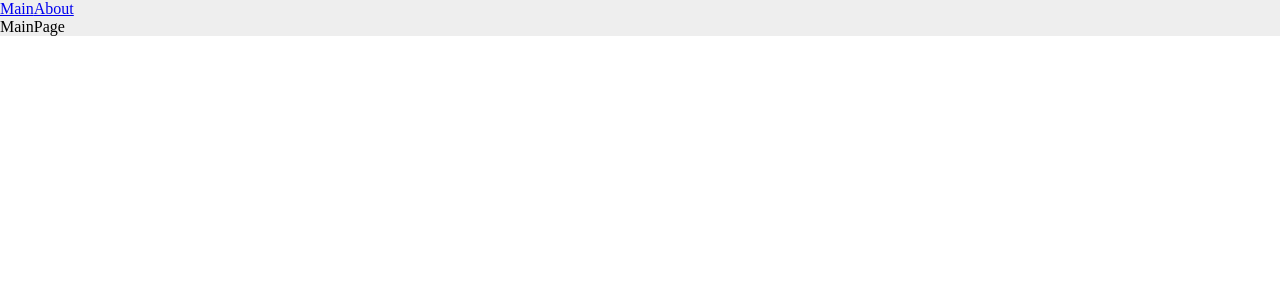
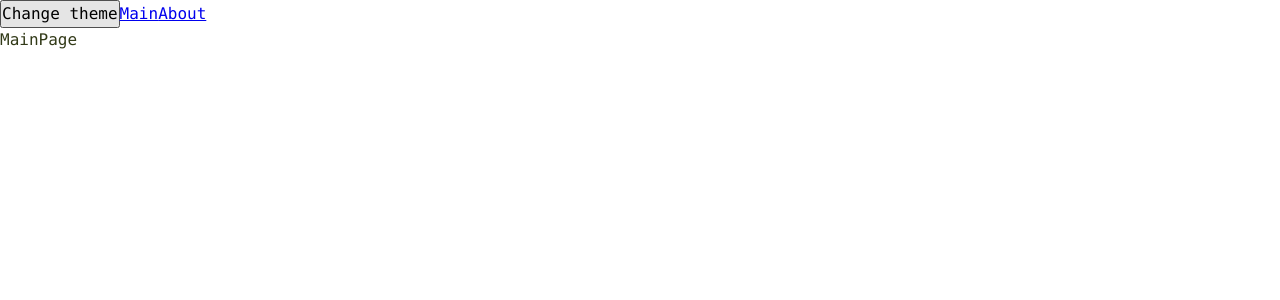
Before and after one commit to ns-mamaev/advanced-react, a React app: page / in a window 1280 px wide. Shown: the top 300 px of the page. Built offline with nearby package versions, Linux system fonts and the light colour scheme.

Commit message:
feat: theme toggler

```diff
--- a/src/components/App.tsx
+++ b/src/App.tsx
@@ -1,12 +1,16 @@
 import { Suspense } from 'react';
 import { Route, Routes, Link } from 'react-router-dom';
-import { AboutPageAsync } from '../pages/AboutPage/AboutPage.async';
-import { MainPageAsync } from '../pages/MainPage/MainPage.async';
-import './index.scss';
+import { AboutPageAsync } from './pages/AboutPage/AboutPage.async';
+import { MainPageAsync } from './pages/MainPage/MainPage.async';
+import './styles/index.scss';
+import { useTheme } from './theme/useTheme';
 
 function App() {
+  const { theme, toggleTheme } = useTheme();
+
   return (
-    <div className="app">
+    <div className={`app ${theme}`}>
+      <button onClick={toggleTheme}>Change theme</button>
       <Link to={'/'}>Main</Link>
       <Link to={'/about'}>About</Link>
       <Suspense fallback={<div>Loading...</div>}>
--- a/src/components/index.scss
+++ /dev/null
@@ -1,8 +0,0 @@
-* {
-  margin: 0;
-  padding: 0;
-}
-
-.app {
-  background-color: #eee;
-}
--- a/src/index.tsx
+++ b/src/index.tsx
@@ -1,7 +1,8 @@
 import { SomeFn } from './test';
 import { createRoot } from 'react-dom/client';
-import App from './components/App';
+import App from './App';
 import { BrowserRouter } from 'react-router-dom';
+import ThemeProvider from './theme/themeProvider';
 
 SomeFn(123);
 
@@ -9,6 +10,8 @@
 
 root.render(
   <BrowserRouter>
-    <App />
+    <ThemeProvider>
+      <App />
+    </ThemeProvider>
   </BrowserRouter>,
 );
--- /dev/null
+++ b/src/styles/index.scss
@@ -0,0 +1,14 @@
+@import './reset.scss';
+@import './variables/global.scss';
+@import './themes/dark.scss';
+@import './themes/light.scss';
+
+.app {
+  background-color: #eee;
+  font: var(--font-m);
+
+  background: var(--bg-color);
+  color: var(--primary-color);
+
+  min-height: 100vh;
+}
--- /dev/null
+++ b/src/styles/reset.scss
@@ -0,0 +1,13 @@
+* {
+  margin: 0;
+  padding: 0;
+  box-sizing: border-box;
+}
+
+input,
+button,
+textarea,
+select {
+  margin: 0;
+  font: inherit;
+}
--- /dev/null
+++ b/src/styles/themes/dark.scss
@@ -0,0 +1,6 @@
+.app.dark {
+  --bg-color: rgb(46, 46, 46);
+
+  --primary-color: #fdfdfd;
+  --secondary-color: #bada55;
+}
--- /dev/null
+++ b/src/styles/themes/light.scss
@@ -0,0 +1,6 @@
+.app.light {
+  --bgcolor: #dddddd;
+
+  --primary-color: #323a18;
+  --secondary-color: #657a1f;
+}
--- /dev/null
+++ b/src/styles/variables/global.scss
@@ -0,0 +1,9 @@
+:root {
+  --font-family-main: Consolas, sans-serif;
+  --font-size-m: 16px;
+  --font-line-m: 24px;
+  --font-m: var(--font-size-m) / var(--font-line-m) var(--font-family-main);
+  --font-size-l: 24px;
+  --font-line-l: 32px;
+  --font-l: var(--font-size-l) / var(--font-line-l) var(--font-family-main);
+}
--- /dev/null
+++ b/src/theme/themeContext.ts
@@ -0,0 +1,15 @@
+import { createContext } from 'react';
+
+export enum Theme {
+  LIGHT = 'light',
+  DARK = 'dark',
+}
+
+export interface ThemeContextProps {
+  theme?: Theme;
+  setTheme?: (theme: Theme) => void;
+}
+
+export const ThemeContext = createContext<ThemeContextProps>({});
+
+export const LOCAL_STORAGE_THEME_KEY = 'theme';
--- /dev/null
+++ b/src/theme/themeProvider.tsx
@@ -0,0 +1,20 @@
+import { PropsWithChildren, useMemo, useState } from 'react';
+import { LOCAL_STORAGE_THEME_KEY, Theme, ThemeContext } from './themeContext';
+
+const defaultTheme = (localStorage.getItem(LOCAL_STORAGE_THEME_KEY) as Theme) || Theme.LIGHT;
+
+function ThemeProvider({ children }: PropsWithChildren) {
+  const [theme, setTheme] = useState<Theme>(defaultTheme);
+
+  const defaultProps = useMemo(
+    () => ({
+      theme,
+      setTheme,
+    }),
+    [theme],
+  );
+
+  return <ThemeContext.Provider value={defaultProps}>{children}</ThemeContext.Provider>;
+}
+
+export default ThemeProvider;
--- /dev/null
+++ b/src/theme/useTheme.ts
@@ -0,0 +1,22 @@
+import { useContext } from 'react';
+import { LOCAL_STORAGE_THEME_KEY, Theme, ThemeContext } from './themeContext';
+
+interface UseThemeResult {
+  toggleTheme: () => void;
+  theme: Theme;
+}
+
+export function useTheme(): UseThemeResult {
+  const { theme, setTheme } = useContext(ThemeContext);
+
+  const toggleTheme = () => {
+    const newTheme = theme === Theme.LIGHT ? Theme.DARK : Theme.LIGHT;
+    setTheme(newTheme);
+    localStorage.setItem(LOCAL_STORAGE_THEME_KEY, newTheme);
+  };
+
+  return {
+    theme,
+    toggleTheme,
+  };
+}
--- /dev/null
+++ b/test.js
@@ -0,0 +1,3 @@
+const sum = (firstArg, secondArg) => firstArg + secondArg;
+
+sum(1, 2);
```
